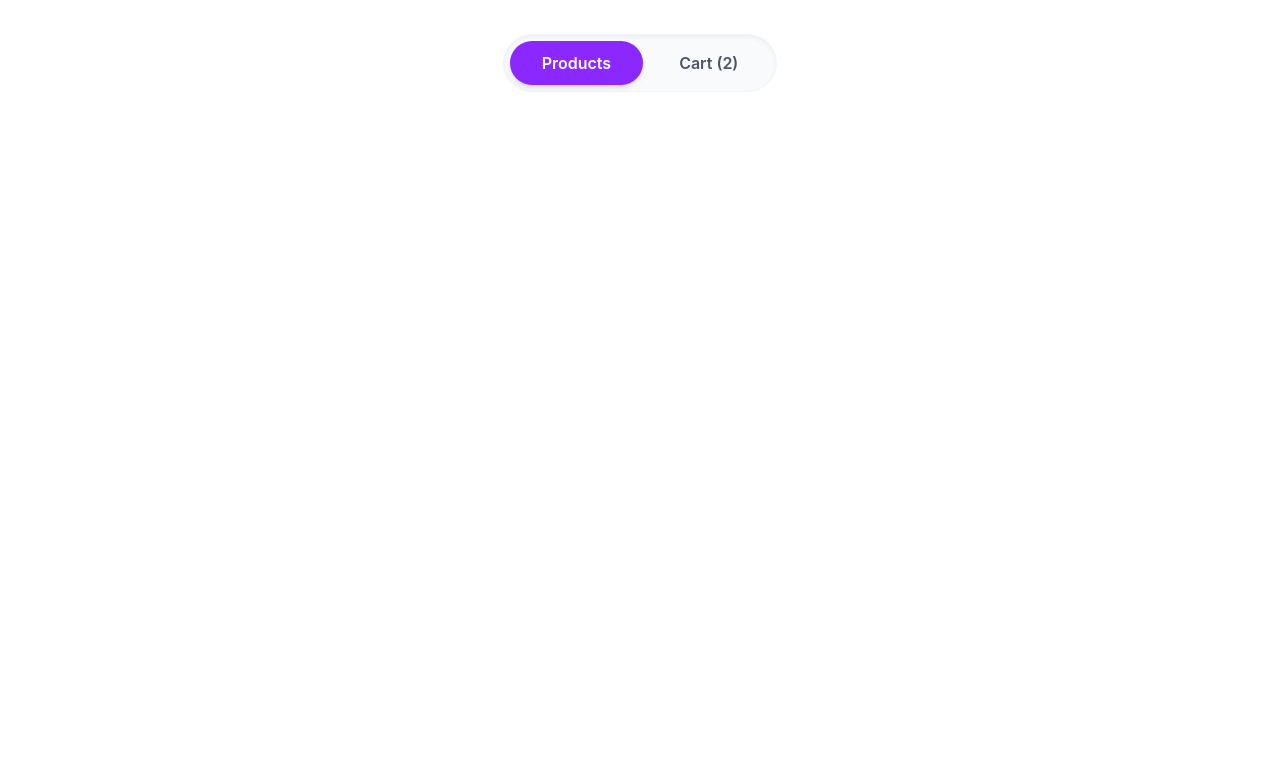
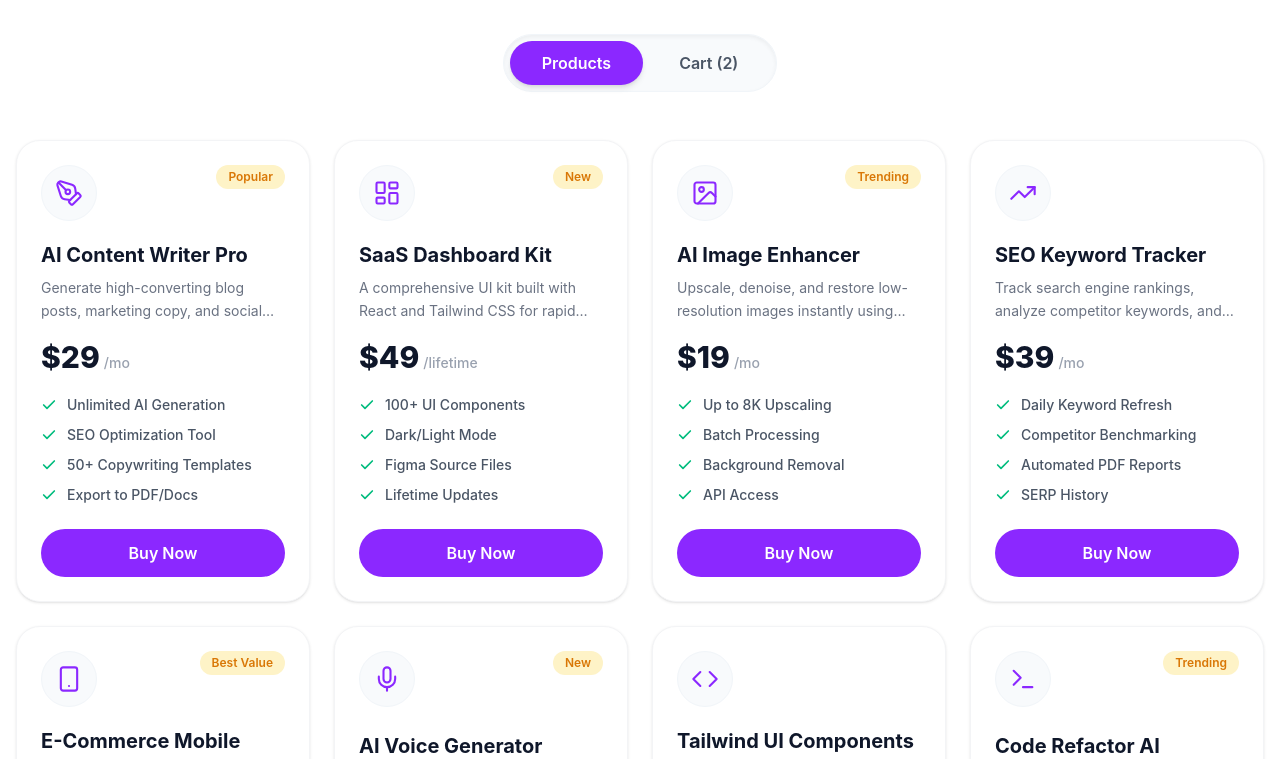
Before and after one commit to shale-taspy/DigiTools, a React (Vite) app: page / in a window 1280 px wide. Shown: the part 1368-2127 px from the top of the page. Before the commit the page ends 1492 px from the top, so only its background shows below. Built offline with nearby package versions, Linux system fonts and the light colour scheme.

Commit message:
Product card done

```diff
--- a/src/components/ProductCard.jsx
+++ b/src/components/ProductCard.jsx
@@ -1,9 +1,63 @@
-
+import * as Icons from "lucide-react";
 
 const ProductCard = ({ products }) => {
   return (
-    <div>
-
+    <div className="grid grid-cols-1 sm:grid-cols-2 lg:grid-cols-3 xl:grid-cols-4 gap-6 p-4">
+      {
+        products.map(product =>{
+          const IconComponent = Icons[product.icon] || Icons.Box
+          return (
+            <div key={product.id} className="bg-white border border-gray-100 rounded-3xl p-6 shadow-sm hover:shadow-md transition-shadow flex flex-col justify-between relative">
+              {/*Icon and bade*/}
+              <div>
+                {/*Icons*/}
+                <div className="flex justify-between items-start">
+                  <div className="w-14 h-14 rounded-full bg-slate-50 border border-slate-100 flex items-center justify-center text-[#8B28FF]">
+                    <IconComponent className="w-7 h-7 stroke-[1.8]" />
+                  </div>
+                  {/*Tags conditionally*/}
+                  {
+                    product.tag && (
+                      <span className="bg-[#FEF3C7] text-[#D97706] text-xs font-semibold px-3 py-1 rounded-full">
+                        {product.tag}
+                      </span>
+                    )
+                  }
+                </div>
+              </div>
+              {/*Text and description*/}
+              <h2 className="text-xl font-bold text-[#0F172A] mt-5">
+                {product.name}
+              </h2>
+              <p className="text-gray-500 text-sm mt-2 line-clamp-2 font-normal leading-relaxed">
+                {product.description}
+              </p>
+              {/*Pricing*/}
+              <div className="mt-4 flex items-baseline">
+                <span className="text-3xl font-extrabold text-[#0F172A]">
+                  ${product.price}
+                </span>
+                <span className="text-gray-400 text-sm font-medium ml-1">
+                  /{product.period === "one-time" ? "lifetime" : product.period}
+                </span>
+              </div>
+              {/*Features*/}
+              <ul className="mt-5 space-y-2.5">
+                {product.features?.map((feature, index) => (
+                <li key={index} className="flex items-center gap-2.5 text-sm text-gray-600 font-medium">
+                <Icons.Check className="w-4 h-4 text-emerald-500 stroke-[2.5] shrink-0" />
+                <span>{feature}</span>
+                </li>
+                ))}
+              </ul>
+              {/*Button*/}
+              <button className="w-full mt-6 bg-[#8B28FF] hover:bg-[#781FEB] text-white font-semibold py-3 px-4 rounded-full transition-colors cursor-pointer">
+                Buy Now
+              </button>
+            </div>
+          )
+        })
+      }
     </div>
   );
 };
```
